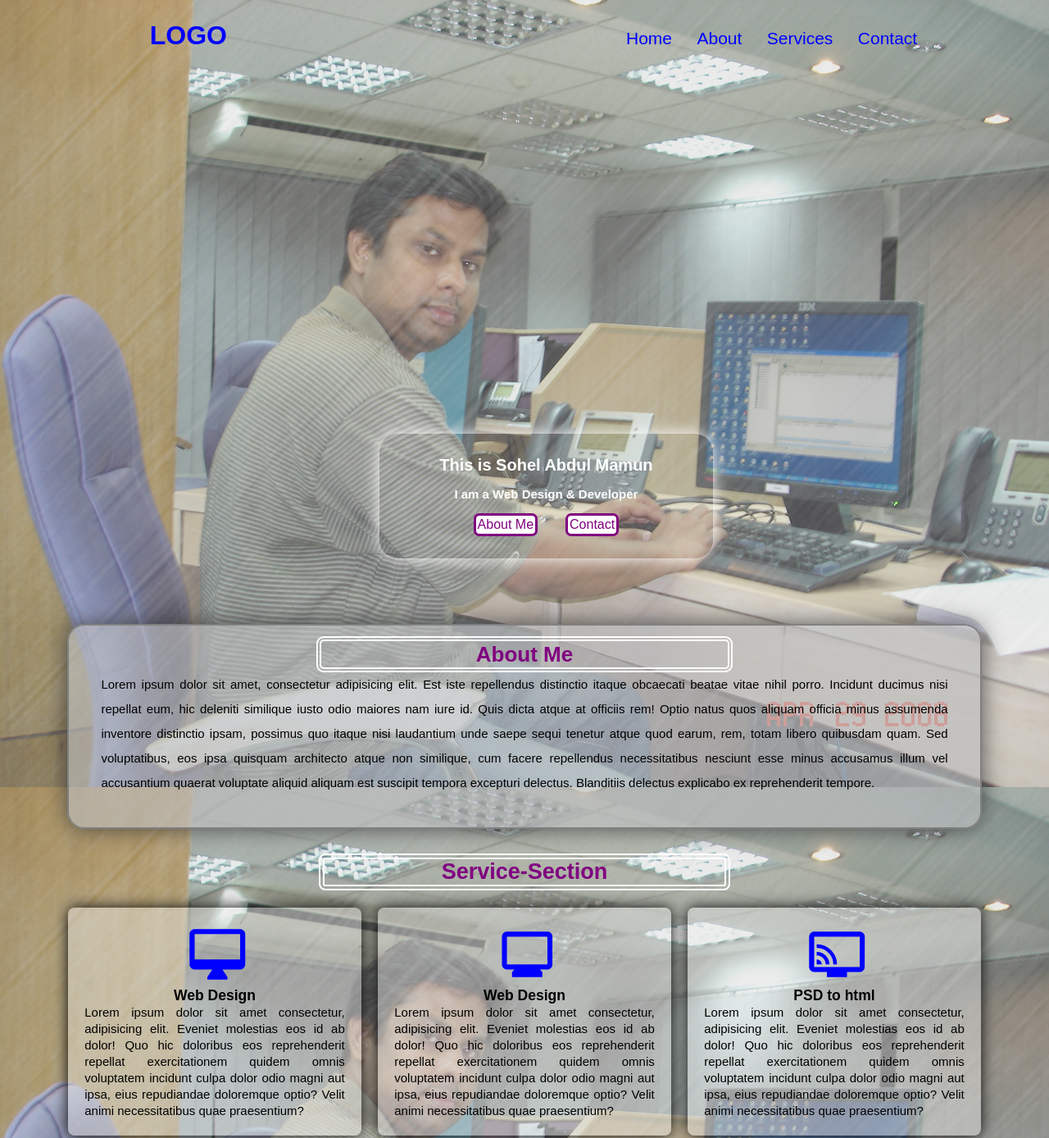
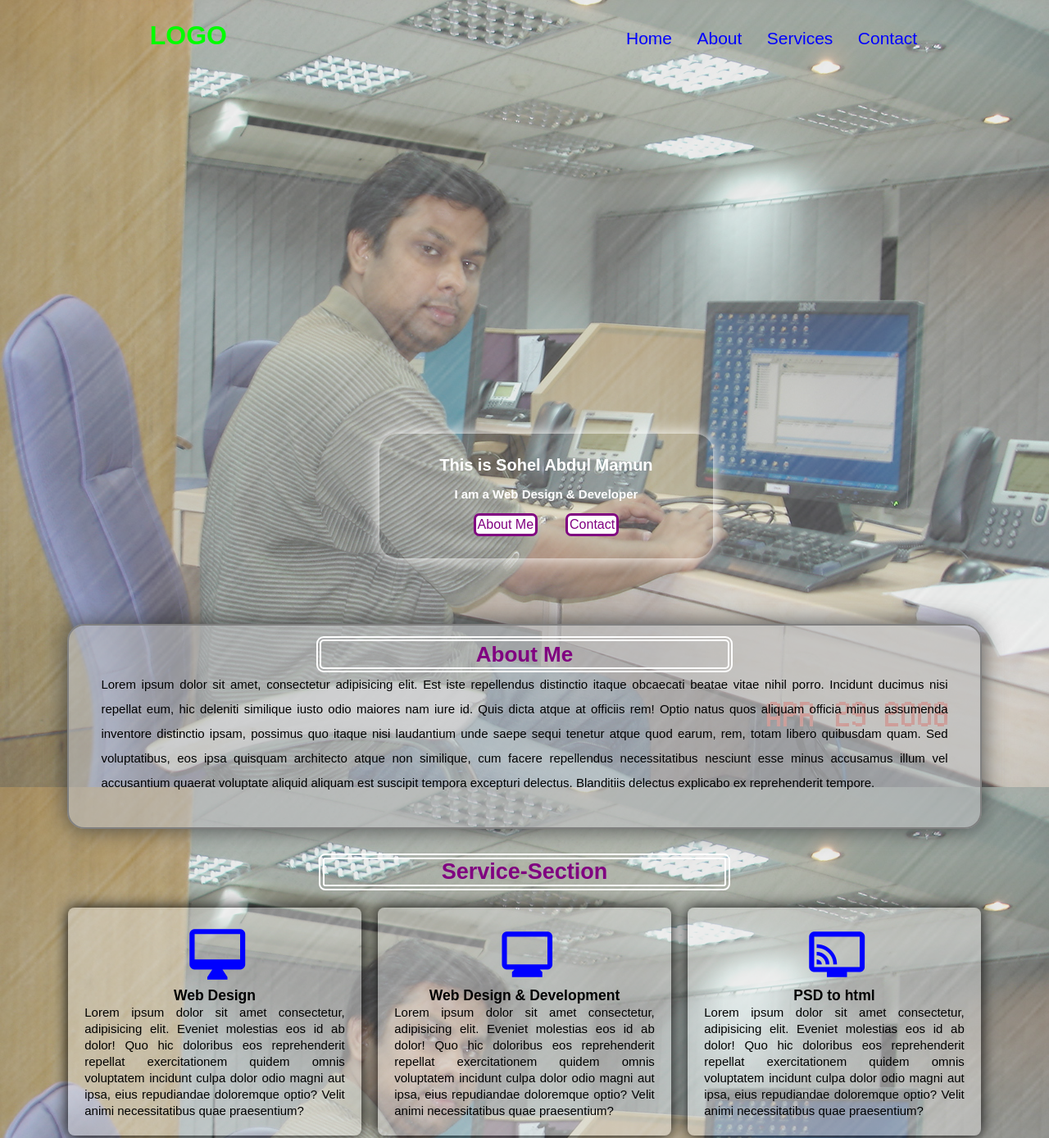
Before and after one commit to sohelma/Portfolio, a plain HTML site: page index.html in a window 1280 px wide. Shown: the top 1388 px of the page at 82% size. Drawn offline with Linux system fonts and the light colour scheme.

Commit message:
Add files via upload

```diff
--- a/index.html
+++ b/index.html
@@ -52,7 +52,7 @@
                <span class="material-icons">
                 monitor
                 </span>
-               <h3>Web Design</h3>
+               <h3>Web Design & Development</h3>
                <p>Lorem ipsum dolor sit amet consectetur, adipisicing elit. Eveniet molestias eos id ab dolor! Quo hic doloribus eos reprehenderit repellat exercitationem quidem omnis voluptatem incidunt culpa dolor odio magni aut ipsa, eius repudiandae doloremque optio? Velit animi necessitatibus quae praesentium?</p>
             </div>
             <div class="box1">
--- a/style.css
+++ b/style.css
@@ -20,7 +20,7 @@
 padding: 15px;
 
 }
-.logo h1{color:blue}
+.logo h1{color:lime}
 .menu{
 
     width: 40%;
```
